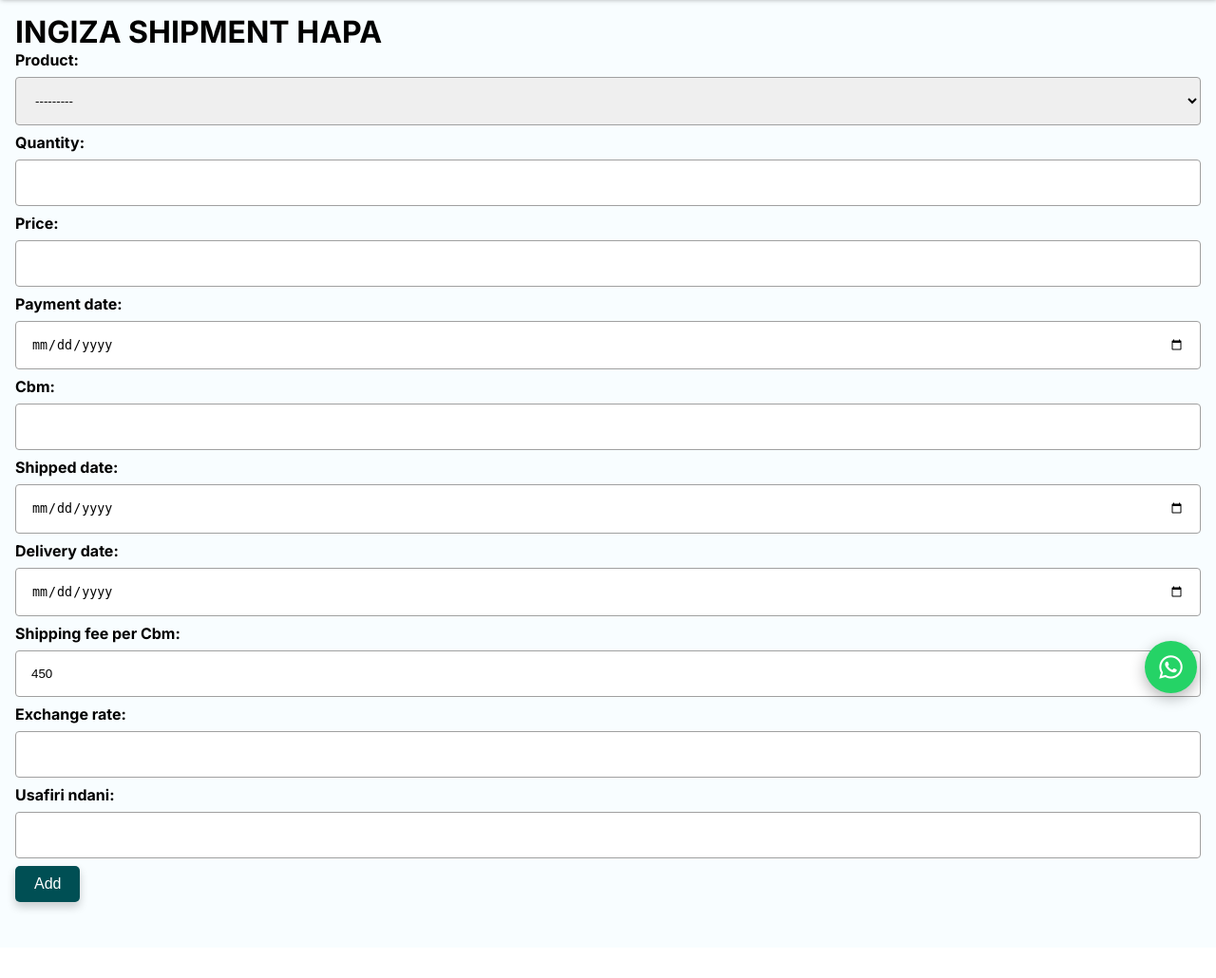
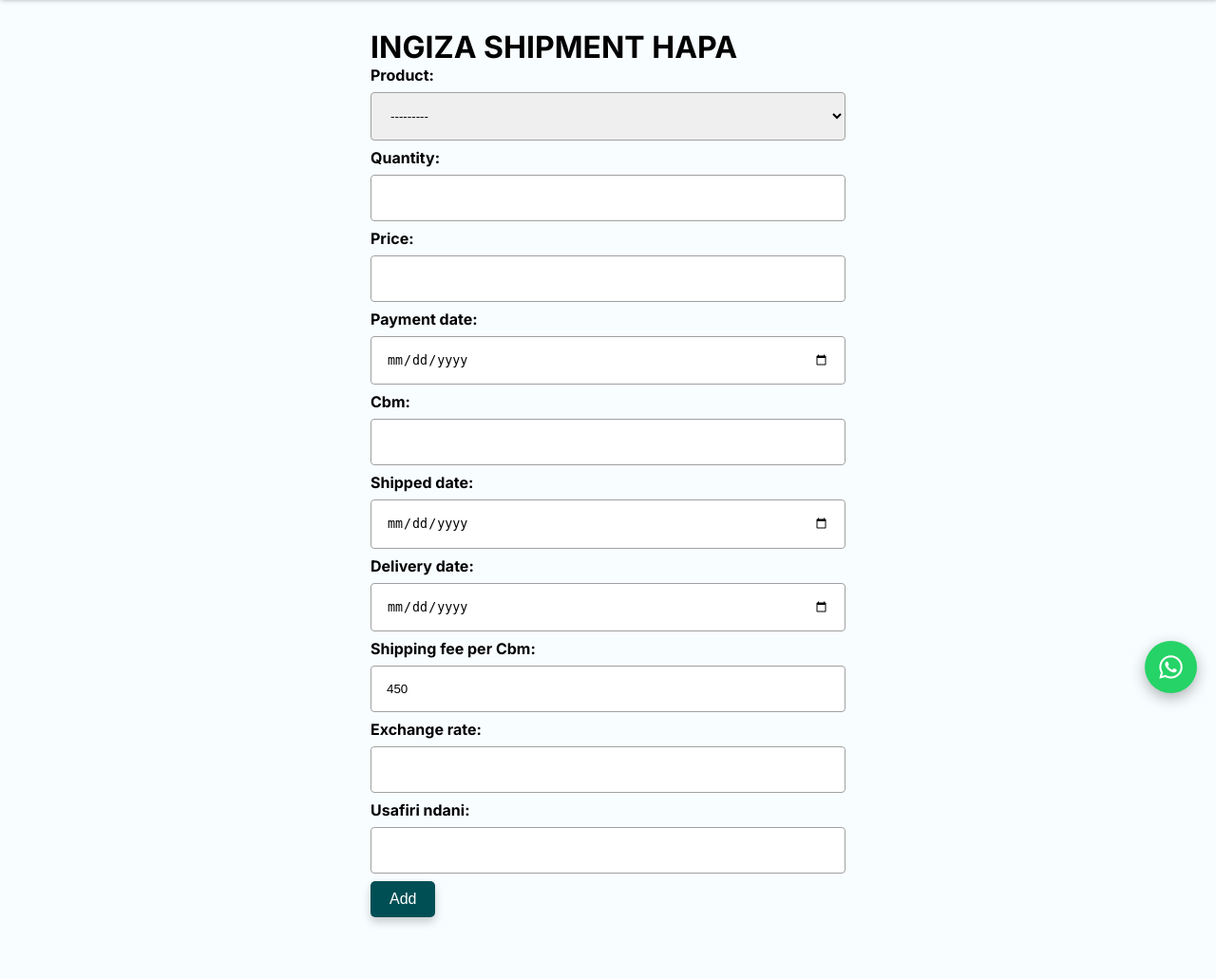
Before and after one commit to Riphaty/alamo, a Django app: page /add_shipment/ in a window 1280 px wide. Shown: the part 50-1080 px from the top of the page at 95% size. Before the commit the page ends 1010 px from the top, so only its background shows below. Run offline with Django 5.2, Linux system fonts and the light colour scheme; a user stored in the database is signed in; data comes from the database, SQL or seed files in the repository.

Commit message:
templates

```diff
--- a/shipping/templates/shipping/add_shipment.html
+++ b/shipping/templates/shipping/add_shipment.html
@@ -3,7 +3,7 @@
 {% include 'shipping/toolbar.html' %}
 <div class="content-container">
     <div class="sales-container">
-        <form method="POST">
+        <form method="POST" class="form-box">
             <h2>INGIZA SHIPMENT HAPA</h2>
             {% csrf_token %}
             {{ form }}
--- a/website/templates/website/add_category.html
+++ b/website/templates/website/add_category.html
@@ -10,7 +10,7 @@
             <input type="text" id="name" name="name" required><br><br>
 
             <input type="file" id="thumbnail" name="thumbnail" accept="image/*">
-            <label for="thumbnail" class="action add-btn" id="edit-btn">Upload Image</label><br><br>
+            <label for="thumbnail" class="action edit-btn" id="edit-btn">Upload Image</label><br><br>
 
             <label for="description">Description:</label>
             <textarea id="description" name="description"></textarea><br><br>
--- a/website/templates/website/products.html
+++ b/website/templates/website/products.html
@@ -1,6 +1,5 @@
 {% extends 'website/base.html' %}
 {% load humanize %}
-{% load cloudinary %}
 {% block content %}
 {% if products %}
     <h1 class="title">{{ category.name }}</h1>
```
